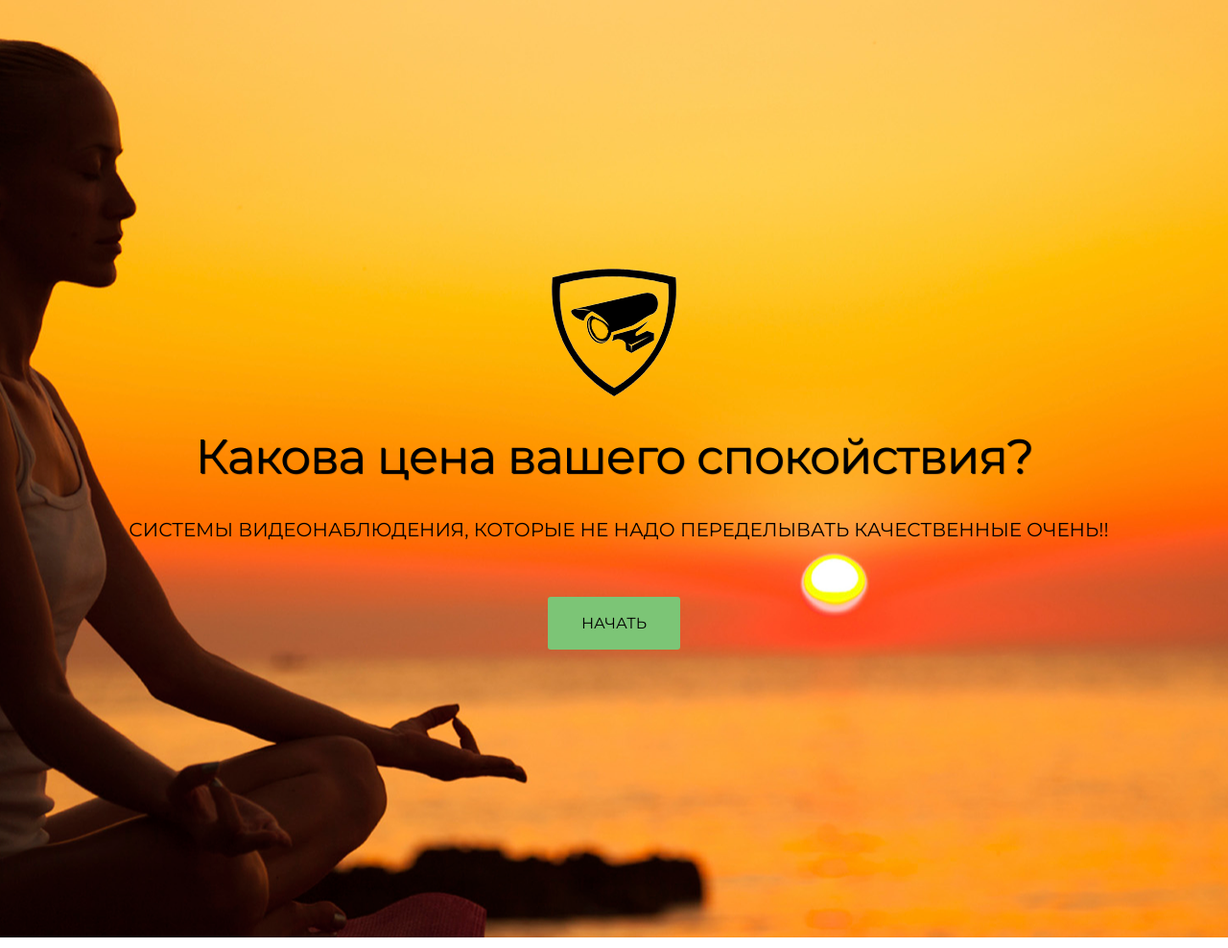
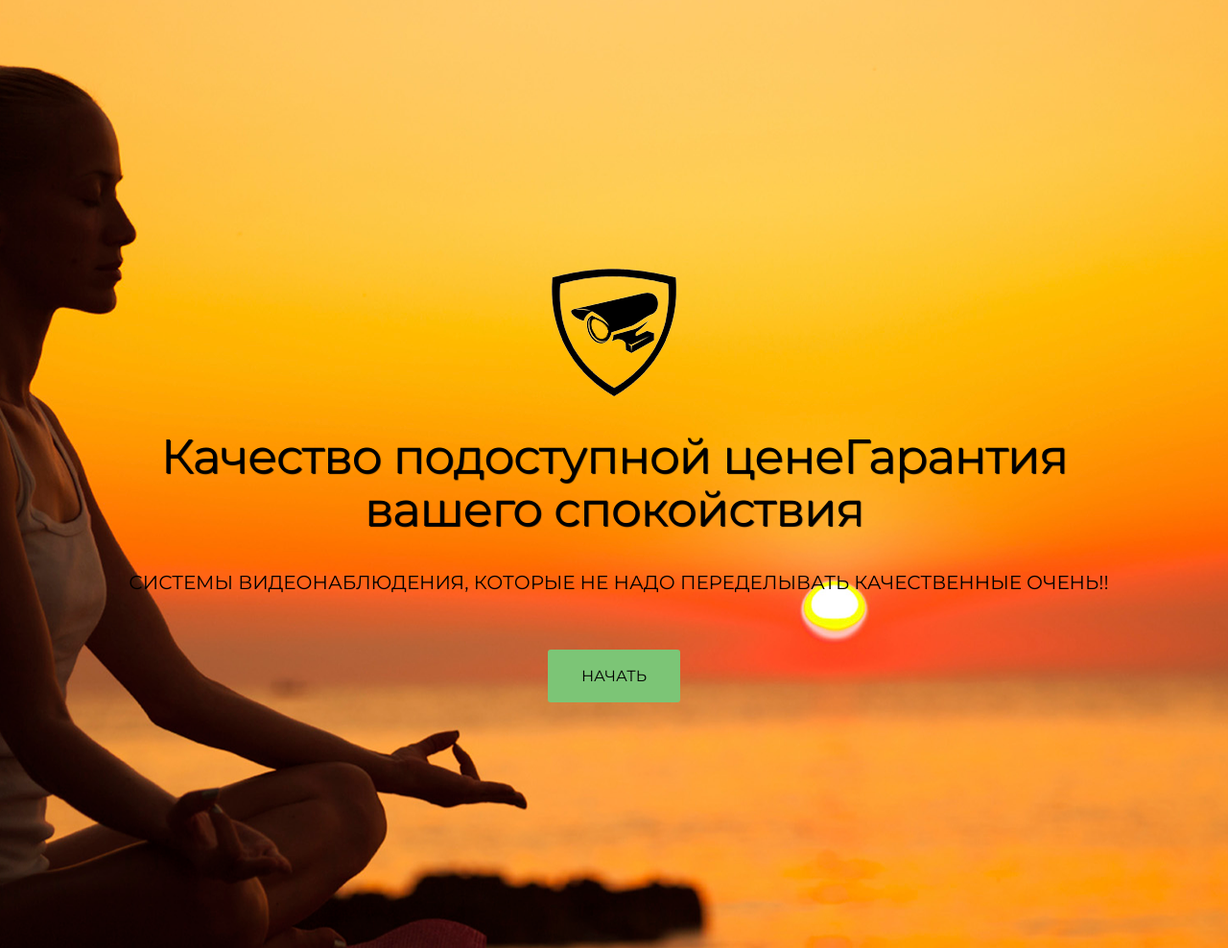
Before and after one commit to cisspbru/tehnospb, a plain HTML site: page index.html in a window 1280 px wide. Shown: the top 988 px of the page at 96% size. Drawn offline with nearby package versions, Linux system fonts and the light colour scheme.

Commit message:
Update index.html

```diff
--- a/index.html
+++ b/index.html
@@ -49,7 +49,7 @@
             <figure class="logo animated fadeInDown delay-07s">
                 <a href="#"><img src="img/logo.png" alt=""></a>
             </figure>
-            <h1 class="animated fadeInDown delay-07s shadow">Какова цена вашего спокойствия?</h1>
+            <h1 class="animated fadeInDown delay-07s shadow">Качество подоступной ценеГарантия вашего спокойствия</h1>
             <ul class="we-create animated fadeInUp delay-1s">
                 <li>системы видеонаблюдения, которые не надо переделывать качественные очень!! </li>
             </ul>
```
